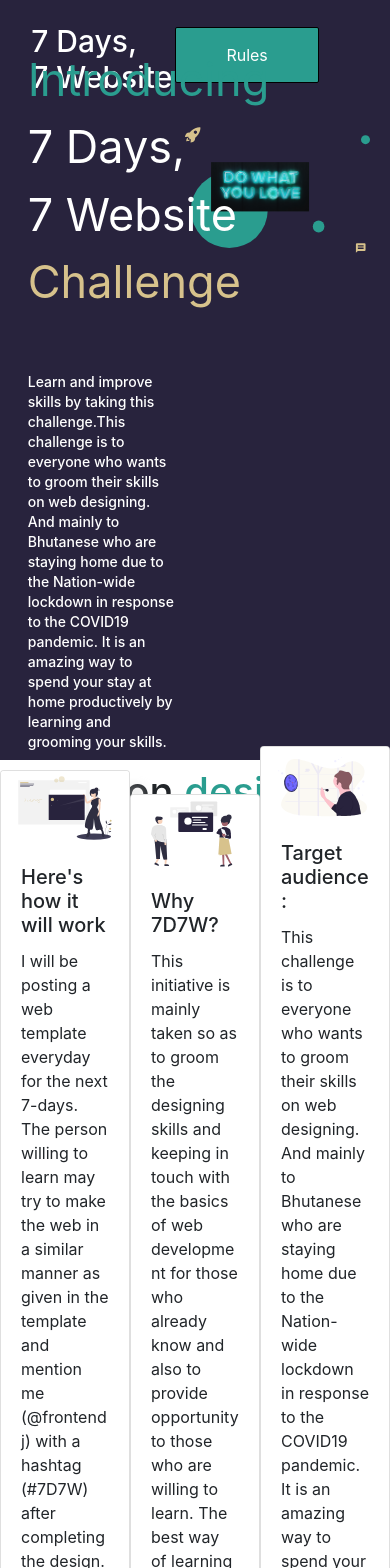
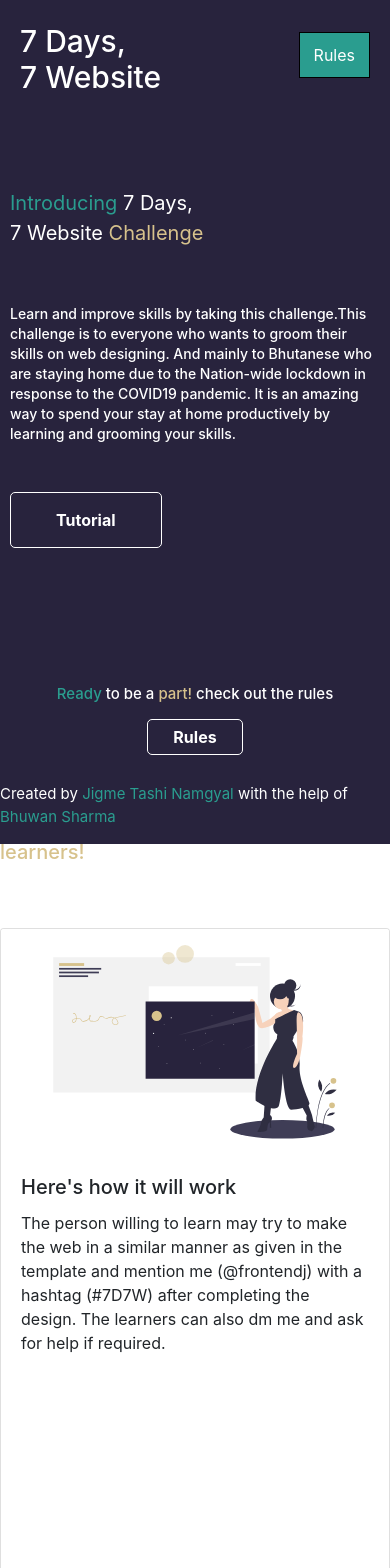
Before and after one commit to JigmeT123/7days7website, a React (Create React App) app in the folder challenge/: page / in a window 390 px wide. Shown: the top 1568 px of the page. Built offline with nearby package versions, Linux system fonts and the light colour scheme.

Commit message:
finised the website yay✅🚀

```diff
--- a/challenge/src/components/card/infocard.module.css
+++ b/challenge/src/components/card/infocard.module.css
@@ -1,4 +1,12 @@
 .infoCard{
     width: 23rem;
     box-shadow: 15px 15px 9px rgba(206, 206, 206, 0.288) !important;
+    height: 100%;
 }
+
+@media only screen and (max-width: 650px){
+    .infoCard{
+        width: 100%;
+        height: 50%;
+    }
+}
--- a/challenge/src/components/homepage/Homepage.js
+++ b/challenge/src/components/homepage/Homepage.js
@@ -14,7 +14,7 @@ function Homepage() {
             <div className={styles.homepage__mainContent}>
                 <div className={styles.mainContent__one}>
                     <div className={styles.one__container}>
-                       <p> <span className={styles.intro}>Introducing </span> 7 Days, <br />
+                       <p className={styles.introWebsite}> <span className={styles.intro}>Introducing </span> 7 Days, <br />
                         7 Website <span className={styles.challenge}>Challenge</span></p>
                        <h6>Learn and improve skills by taking this challenge.This challenge is to everyone who wants to groom their skills on web designing. And mainly to Bhutanese who are staying home due to the Nation-wide lockdown in response to the COVID19 pandemic. It is an amazing way to spend your stay at home productively by learning and grooming your skills. </h6>
                        <Link to='./tutorial'><button className={styles.btn}>Tutorial</button></Link>
@@ -30,16 +30,16 @@ function Homepage() {
                     <h1> Attention <span className={styles.attention}>designers</span> and <span className={styles.learners}>aspiring learners!</span> </h1>
                 </div>
                 <div className={styles.info__cardContainer}>
-                <InfoCard title="Here's how it will work" img={one} info="I will be posting a web template everyday for the next 7-days. The person willing to learn may try to make the web in a similar manner as given in the template and mention me (@frontendj) with a hashtag (#7D7W) after completing the design. The learners can also dm me and ask for help if required."/>
-                <InfoCard title="Why 7D7W?" img={two} info="This initiative is mainly taken so as to groom the designing skills and keeping in touch with the basics of web development for those who already know and also to provide opportunity to those who are willing to learn. The best way of learning is actually by doing so it is a very good opportunity to learn!"/>
-                <InfoCard title="Target audience:" img={three} info="This challenge is to everyone who wants to groom their skills on web designing. And mainly to Bhutanese who are staying home due to the Nation-wide lockdown in response to the COVID19 pandemic. It is an amazing way to spend your stay at home productively by learning and grooming your skills. "/>
+                <InfoCard title="Here's how it will work" img={one} info="The person willing to learn may try to make the web in a similar manner as given in the template and mention me (@frontendj) with a hashtag (#7D7W) after completing the design. The learners can also dm me and ask for help if required."/>
+                <InfoCard title="Why 7D7W?" img={two} info="This initiative is taken so as to groom the designing skills and keeping in touch with the basics of web development for those who already know and also to provide opportunity to those who are willing to learn. The best way of learning is actually by doing so it is a very good opportunity to learn!"/>
+                <InfoCard title="Target audience:" img={three} info="This challenge is to everyone who wants to groom their skills. And mainly to Bhutanese who are staying home due to the Nation-wide lockdown in response to the COVID19 pandemic. It is an amazing way to spend your stay at home productively by learning and grooming your skills. "/>
                 </div>
 
             </div>
             <div className={styles.homepage__footer}>
                 <h1> <span className={styles.ready}>Ready</span> to be a <span className={styles.part}>part!</span> check out the rules</h1>
                 <button className={styles.footBtn}><Link to='/rules'>Rules</Link></button>
-                <p>Created by <a href="https://www.instagram.com/jigmetashinamgyal/" target="_blank">Jigme Tashi Namgyal</a> with the help of <a href="https://www.instagram.com/ayeitsbhuws/" target="_blank">Bhuwan Sharma</a></p>
+                <p className={styles.credit}>Created by <a href="https://www.instagram.com/jigmetashinamgyal/" target="_blank">Jigme Tashi Namgyal</a> with the help of <a href="https://www.instagram.com/ayeitsbhuws/" target="_blank">Bhuwan Sharma</a></p>
             </div>
         </div>
     )
--- a/challenge/src/components/homepage/homepage.module.css
+++ b/challenge/src/components/homepage/homepage.module.css
@@ -146,3 +146,53 @@
    text-decoration: none;
    color: #2a9d8f;
 }
+
+@media only screen and (max-width: 900px){
+    .homepage__mainContent{
+        grid-template-columns: 100% auto;
+    }
+    .mainContent__two{
+        display: none;
+    }
+}
+
+@media only screen and (max-width: 650px){
+    .info__cardContainer{
+        flex-direction: column;
+        height: 250vh;
+        display: flex;
+        justify-content: space-evenly;
+        align-items: center;
+    }
+    .homepage__footer{
+        position: fixed;
+        bottom: 0;
+        width: 100%;
+        height: 20vh;
+        padding: 10px;
+    }
+    .homepage__footer > h1{
+        font-size: 15px;
+
+    }
+    .footBtn{
+        margin-top: 8px;
+        border-radius: 5px;
+        padding: 5px 25px;
+    }
+    .credit{
+        margin-top: 20px;
+    }
+    .one__container{
+        margin-top: 20px;
+        margin-left: 10px;
+        width: 100%;
+    }
+    .one__container > p{
+        font-size: 20px;
+    }
+    .info__topic > h1{
+        font-size: 20px;
+    }
+
+}
--- a/challenge/src/components/navbar/navbar.module.css
+++ b/challenge/src/components/navbar/navbar.module.css
@@ -69,3 +69,28 @@
    text-decoration: none;
 
 }
+
+@media only screen and (max-width: 650px){
+    .navbar{
+        padding-left: 0%;
+        padding-right: 0%;
+    }
+    .navbar__ul  > a > li {
+        padding: 10px 14px;
+        border-radius: 0px;
+
+    }
+
+    .navbar__ul > a > li{
+        margin-right: 20px;
+    }
+
+    .navbar__logo{
+        height: 100%;
+        width: 100%;
+        display: flex;
+        align-items: center;
+        font-size: 30px;
+        margin-left: 20px;
+    }
+}
--- a/challenge/src/components/rulesPage/rules.module.css
+++ b/challenge/src/components/rulesPage/rules.module.css
@@ -10,6 +10,7 @@
     flex-direction: column;
     justify-content: center;
     align-items: center;
+
 }
 .rules__span1{
     color: #2a9d8f;
@@ -45,3 +46,14 @@
 .rules__content > ul > li{
     line-height: 70px;
 }
+
+@media only screen and (max-width: 650px){
+    .rules__title{
+        padding-top: 90px;
+    }
+    .rules__content{
+        margin-top: 25px;
+        font-size: 15px;
+        margin-left: 20px;
+    }
+}
--- a/challenge/src/components/vidLink/VideoLink.js
+++ b/challenge/src/components/vidLink/VideoLink.js
@@ -40,10 +40,7 @@ function VideoLink() {
                             imageURL={netlify}
                             title="Netlify"
                             description="Learn how to deploy your website for free in less than a min"/>
-                    </div>
-
-                    <div className={styles.basic_store1}>
-                        <VideoCard
+                             <VideoCard
                             url="https://www.youtube.com/watch?v=DLX62G4lc44&t=6s"
                             imageURL={reactjs}
                             title="React js"
@@ -60,7 +57,9 @@ function VideoLink() {
                             imageURL={xd}
                             title="Netlify"
                             description="Learn how to deploy your website for free in less than a min"/>
+
                     </div>
+
 
                 </div>
             </div>
--- a/challenge/src/components/vidLink/vidCard/vid.module.css
+++ b/challenge/src/components/vidLink/vidCard/vid.module.css
@@ -1,7 +1,6 @@
 .card{
     width: 350px;
     margin-right: 20px;
-
 }
 
 .card:hover{
@@ -29,3 +28,14 @@ h4{
 h5{
     text-align: center;
 }
+
+@media only screen and (max-width: 650px){
+    .card{
+      width: 200px;
+    }
+    .media{
+        width: 100%;
+        height: 100px;
+    }
+
+}
--- a/challenge/src/components/vidLink/videolink.module.css
+++ b/challenge/src/components/vidLink/videolink.module.css
@@ -4,7 +4,7 @@
     color: white;
 }
 .video__container{
-    height: 100vh;
+    height: 85vh;
     background-image: url(../../assests/blobs@1x.svg);
     background-repeat: no-repeat;
     display: flex;
@@ -15,16 +15,18 @@
 }
 .video__title{
     margin-bottom: 20px;
+    text-align: center;
+
 }
 .video__span1{
     color: #2a9d8f;
+}
+.videos__container{
+    width: 100%;
+    display: flex;
+    overflow-x: scroll;
 }
 
 .basic_store{
     display: flex;
 }
-
-.basic_store1{
-    display: flex;
-    margin-top: 20px;
-}
```
